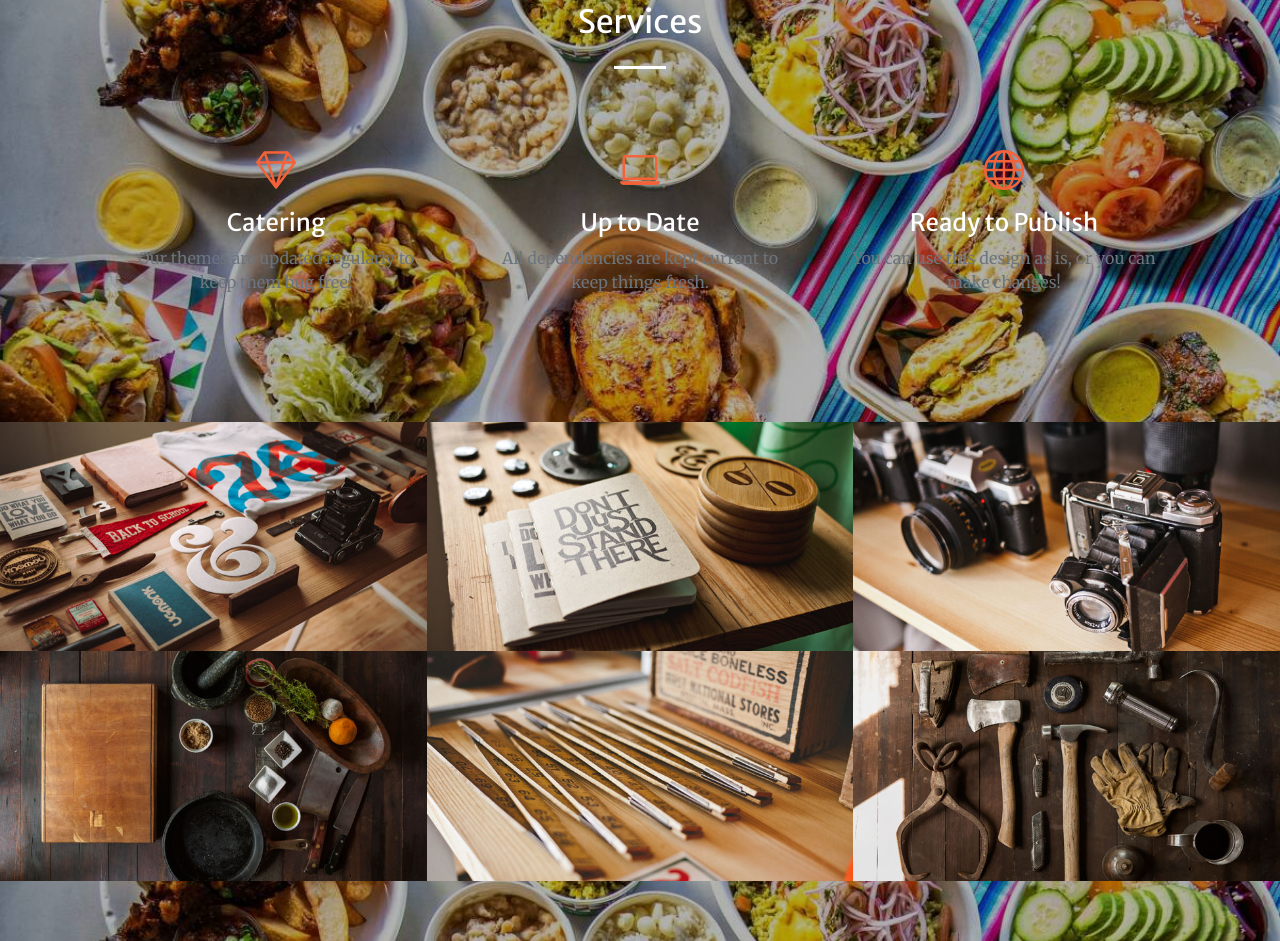
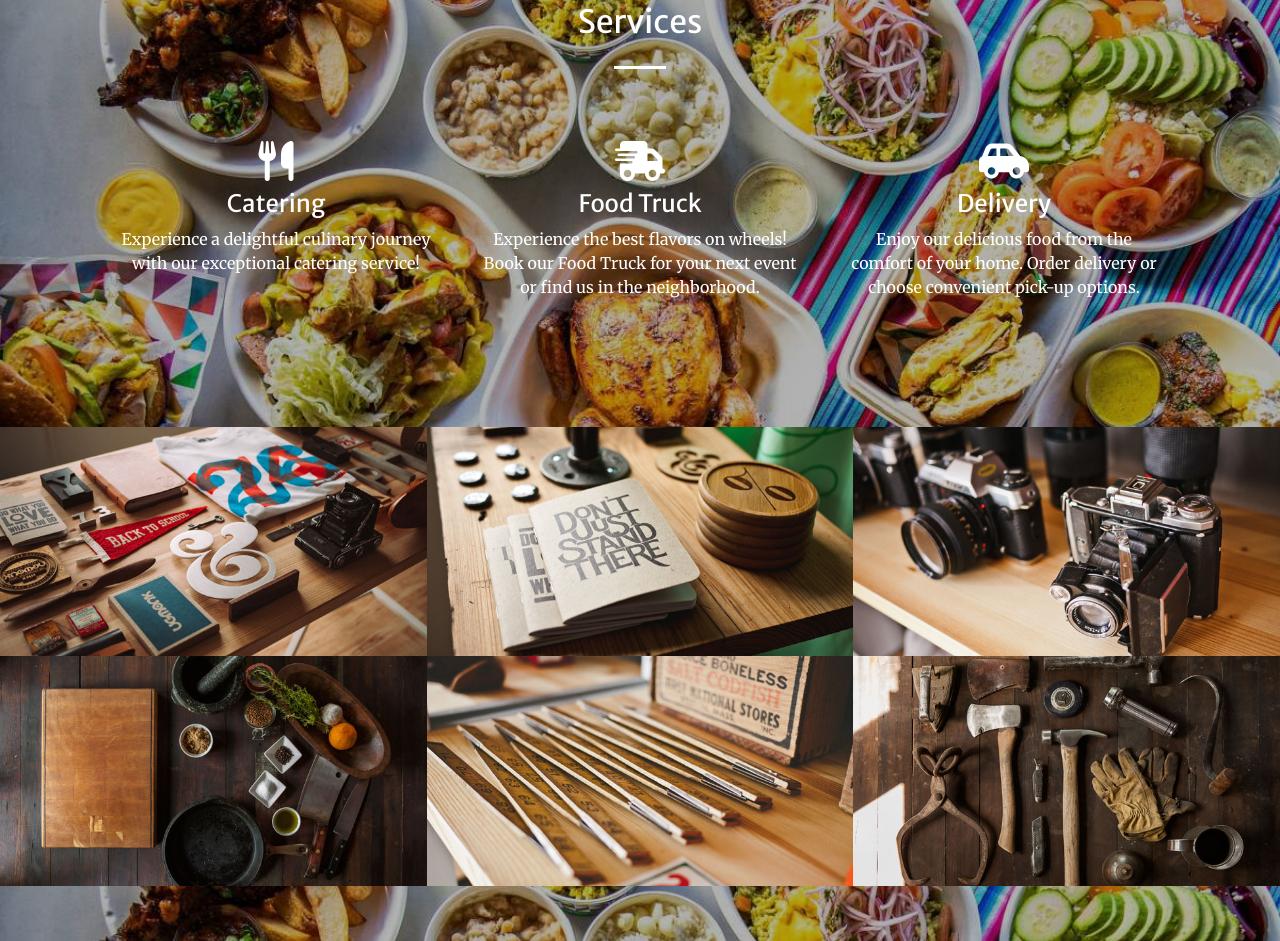
Before and after one commit to rrivera-1987/Don-Luchos, a plain HTML site: page index.html in a window 1280 px wide. Shown: the part 1756-2697 px from the top of the page. Drawn offline with nearby package versions, Linux system fonts and the light colour scheme; some packages are replaced by stand-ins of ours; a script that the page names is missing; a web font is replaced by a local one.

Commit message:
Added Services

```diff
--- a/index.html
+++ b/index.html
@@ -83,23 +83,25 @@
                 <div class="row gx-4 gx-lg-5">
                     <div class="col-lg-4 col-md-6 text-center">
                         <div class="mt-5">
-                            <div class="mb-2"><i class="bi-gem fs-1 text-primary"></i></div>
+                            <div class="mb-2"><i class="fs-1 fa-solid fa-utensils"></i></div>
                             <h3 class="h4 mb-2">Catering</h3>
-                            <p class="text-muted mb-0">Our themes are updated regularly to keep them bug free!</p>
+                            <p class="text-white mb-0">Experience a delightful culinary journey with our exceptional catering service!</p>
                         </div>
                     </div>
                     <div class="col-lg-4 col-md-6 text-center">
                         <div class="mt-5">
-                            <div class="mb-2"><i class="bi-laptop fs-1 text-primary"></i></div>
-                            <h3 class="h4 mb-2">Up to Date</h3>
-                            <p class="text-muted mb-0">All dependencies are kept current to keep things fresh.</p>
+                            <div class="mb-2"><i class="fs-1 fa-solid fa-truck-fast"></i></div>
+                            <h3 class="h4 mb-2">Food Truck</h3>
+                            <p class="text-white mb-0">Experience the best flavors on wheels! Book our Food Truck
+                                for your next event or find us in the neighborhood.</p>
                         </div>
                     </div>
                     <div class="col-lg-4 col-md-6 text-center">
                         <div class="mt-5">
-                            <div class="mb-2"><i class="bi-globe fs-1 text-primary"></i></div>
-                            <h3 class="h4 mb-2">Ready to Publish</h3>
-                            <p class="text-muted mb-0">You can use this design as is, or you can make changes!</p>
+                            <div class="mb-2"><i class="fs-1 fa-solid fa-car-side"></i></div>
+                            <h3 class="h4 mb-2">Delivery</h3>
+                            <p class="text-white mb-0">Enjoy our delicious food from the comfort of your home.
+                                Order delivery or choose convenient pick-up options.</p>
                         </div>
                     </div>
                 </div>
@@ -254,6 +256,8 @@
         </footer>
         <!-- Bootstrap core JS-->
         <script src="https://cdn.jsdelivr.net/npm/bootstrap@5.2.3/dist/js/bootstrap.bundle.min.js"></script>
+        <!--Font Awesome-->
+        <script src="https://kit.fontawesome.com/8497c41a5c.js" crossorigin="anonymous"></script>
         <!-- SimpleLightbox plugin JS-->
         <script src="https://cdnjs.cloudflare.com/ajax/libs/SimpleLightbox/2.1.0/simpleLightbox.min.js"></script>
         <!-- Core theme JS-->
```
